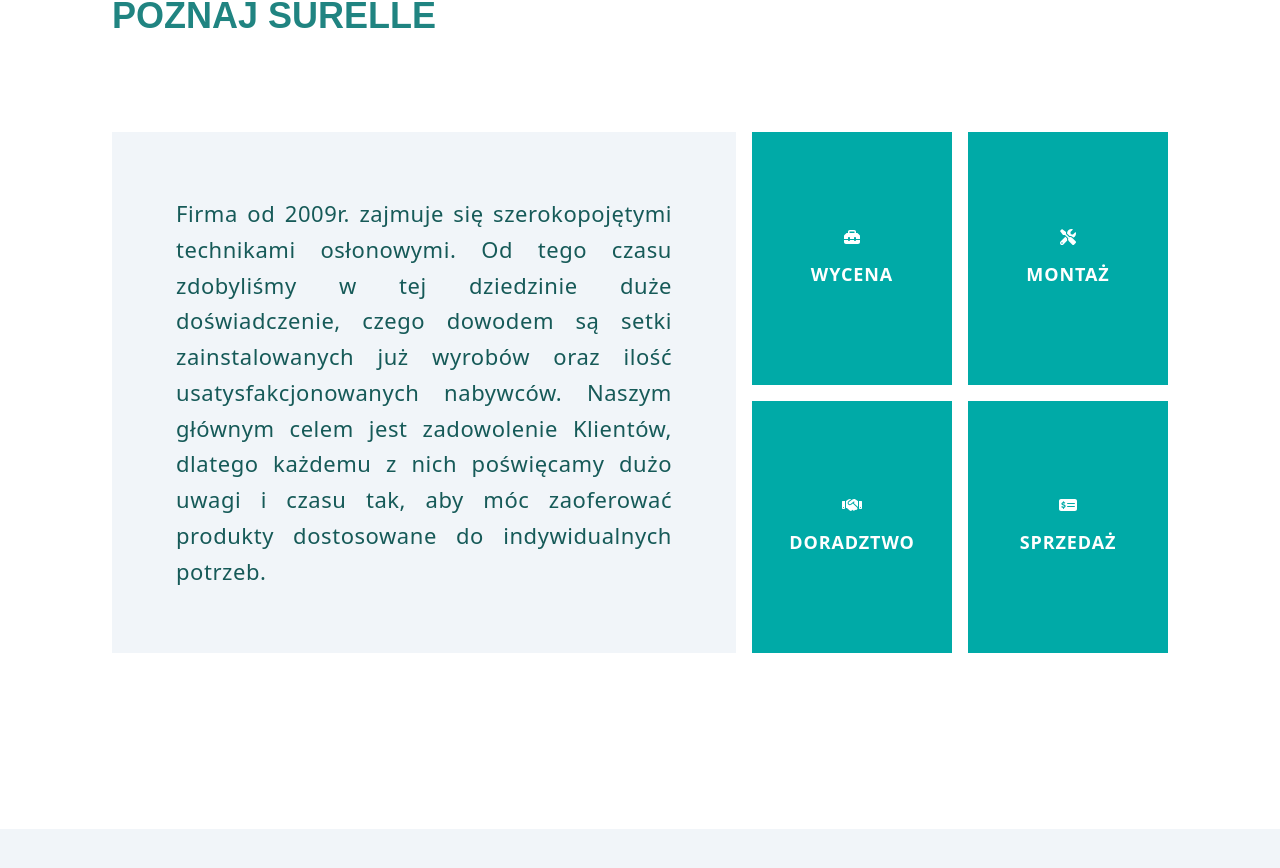
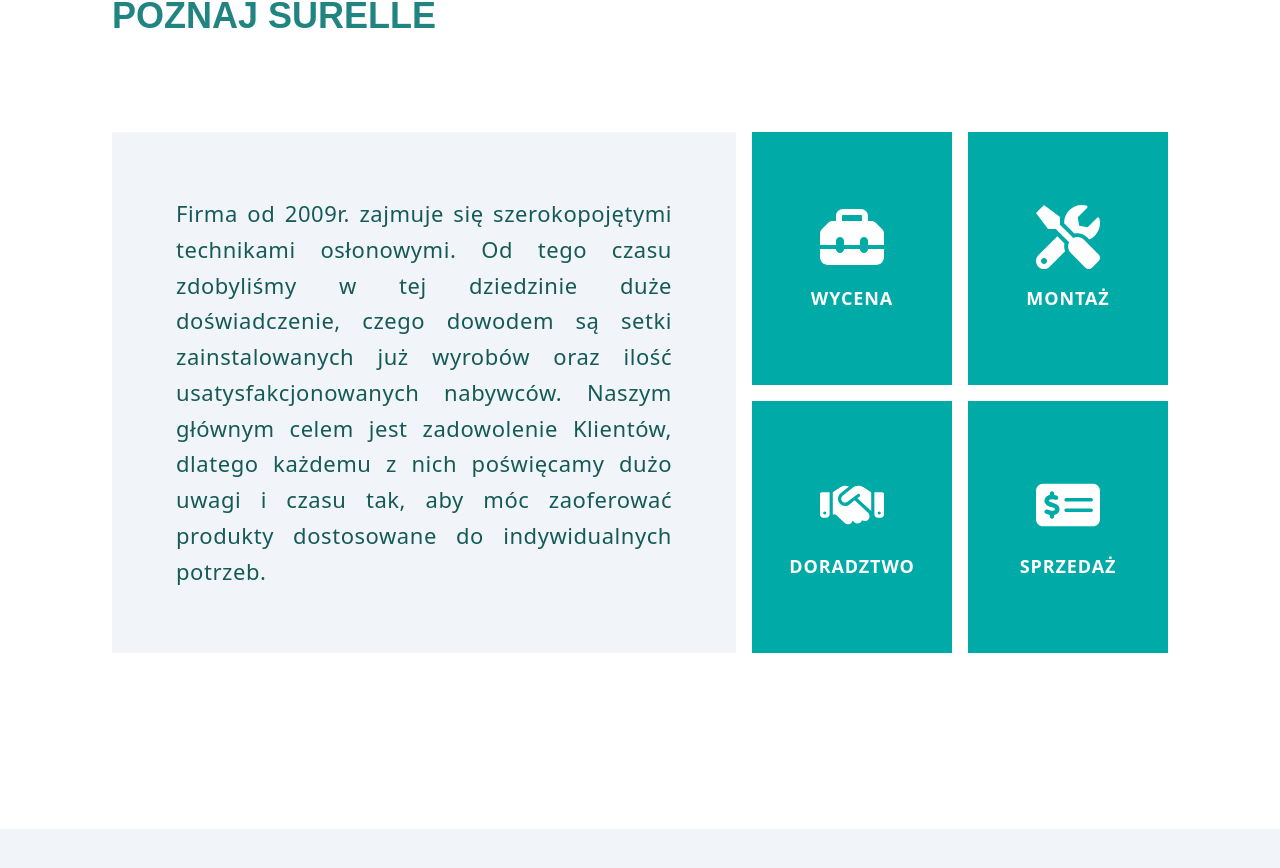
Before and after one commit to Hosuqa/Surella, a React (Vite) app: page / in a window 1280 px wide. Shown: the part 892-1760 px from the top of the page. Built offline with nearby package versions, Linux system fonts and the light colour scheme; a web font is replaced by a local one.

Commit message:
[FIX] About

```diff
--- a/src/components/sections/About.tsx
+++ b/src/components/sections/About.tsx
@@ -1,23 +1,23 @@
 import Title from '../global/Title'
-import { LgWrapper, XlWrapper} from '@components/global/Wrappers'
+import { LgWrapper } from '@components/global/Wrappers'
 import { styles } from "../../styles";
 //icons
 import { FaToolbox } from "react-icons/fa6";
 import { FaHandshake } from "react-icons/fa6";
 import { FaTools } from "react-icons/fa";
 import { FaMoneyCheckDollar } from "react-icons/fa6";
-import React from 'react';
+import React, { ReactElement } from 'react';
 import texts from '../../texts.json'
 
 
  type Props = {
    title: string;
-   Icon: React.ElementType;
+   icon: ReactElement;
  };
-const IconBox = ({title, Icon}: Props) => {
+const IconBox = ({title, icon}: Props) => {
   return (
-    <div className='bg-surella-500 text-white w-full h-full flex flex-col justify-center items-center p-6'>
-      <Icon className="w-16 aspect-square" />
+    <div className='bg-surella-500 text-white w-full h-full min-w-[160px] flex flex-col justify-center items-center p-6'>
+      {React.cloneElement(icon, { className: 'md:w-16 md:h-16 w-10 h-10' })}
       <p className='pt-4 uppercase font-bold text-[18px] tracking-wider'>{title}</p>
     </div>
   );
@@ -39,12 +39,12 @@
           </div>
           <div className='w-full xl:w-2/5 gap-4 flex flex-col items-center justify-center xl:order-2 order-1'>
             <div className='flex h-full w-full gap-4'>
-              <IconBox title='Wycena' Icon={FaToolbox}/>
-              <IconBox title='Montaż' Icon={FaTools}/>
+            <IconBox title='Wycena' icon={<FaToolbox/>}/>
+            <IconBox title='Montaż' icon={<FaTools />}/>
             </div>
             <div className='flex h-full w-full gap-4'>
-              <IconBox title='Doradztwo' Icon={FaHandshake}/>
-              <IconBox title='Sprzedaż' Icon={FaMoneyCheckDollar}/>
+            <IconBox title='Doradztwo' icon={<FaHandshake />}/>
+            <IconBox title='Sprzedaż' icon={<FaMoneyCheckDollar />}/>
             </div>
           </div>
         </div>
```
